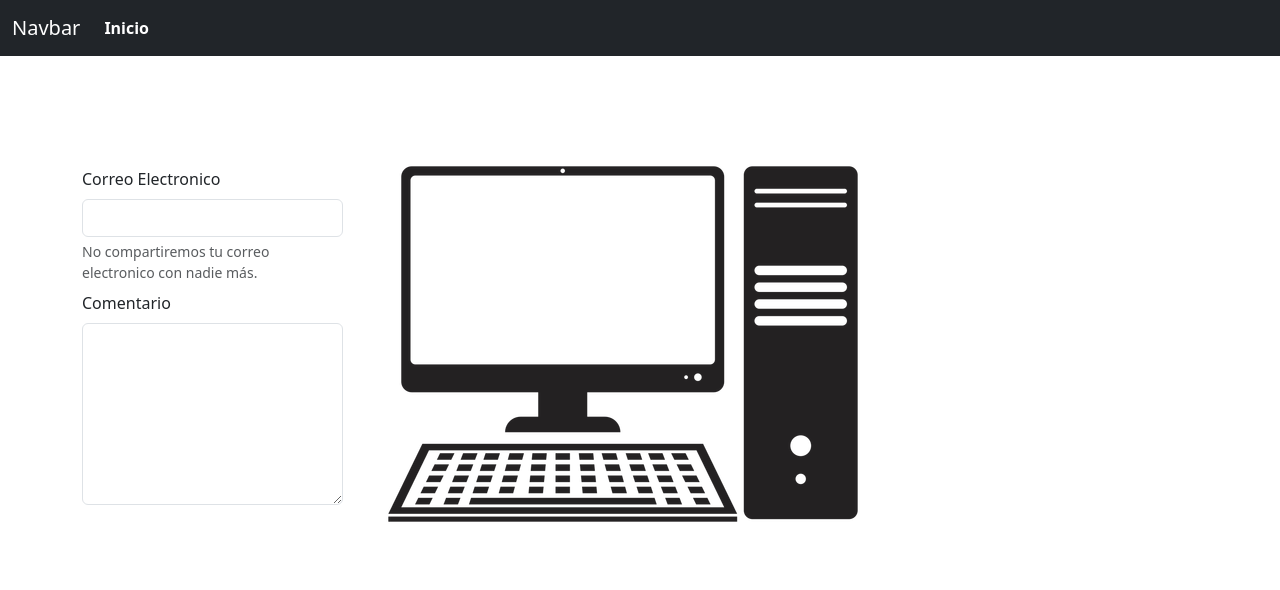
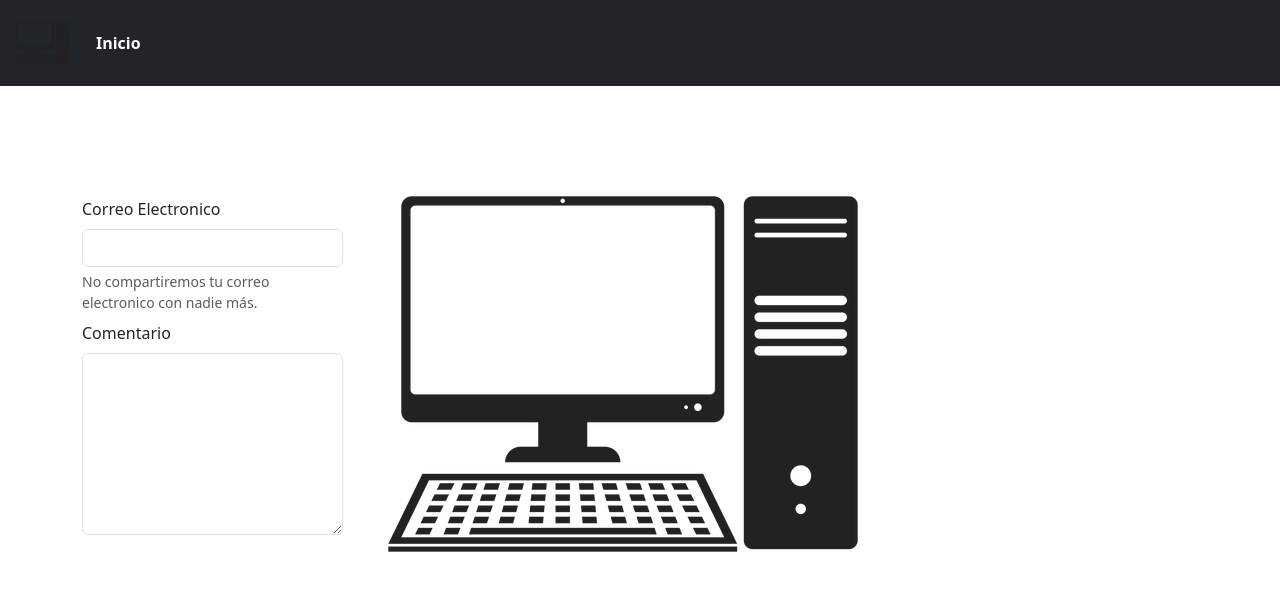
Before and after one commit to Ulgar7/PreEntrega2MarianoLovisotto, a plain HTML site: page pages/contact.html in a window 1280 px wide. Drawn offline with nearby package versions, Linux system fonts and the light colour scheme; files that its build step writes are made by us from their sources.

Commit message:
lil fix done

```diff
--- a/pages/contact.html
+++ b/pages/contact.html
@@ -16,7 +16,7 @@
     <header>
     <nav class="navbar navbar-expand-lg navbar-dark bg-dark">
         <div class="container-fluid">
-          <a class="navbar-brand" href="#">Navbar</a>
+          <a class="navbar-brand" href="../index.html"> <img src="../assets/logo oficial.png" width="60px" alt=""></a>
           <button class="navbar-toggler" type="button" data-bs-toggle="collapse" data-bs-target="#navbarNav" aria-controls="navbarNav" aria-expanded="false" aria-label="Toggle navigation">
             <span class="navbar-toggler-icon"></span>
           </button>
```
